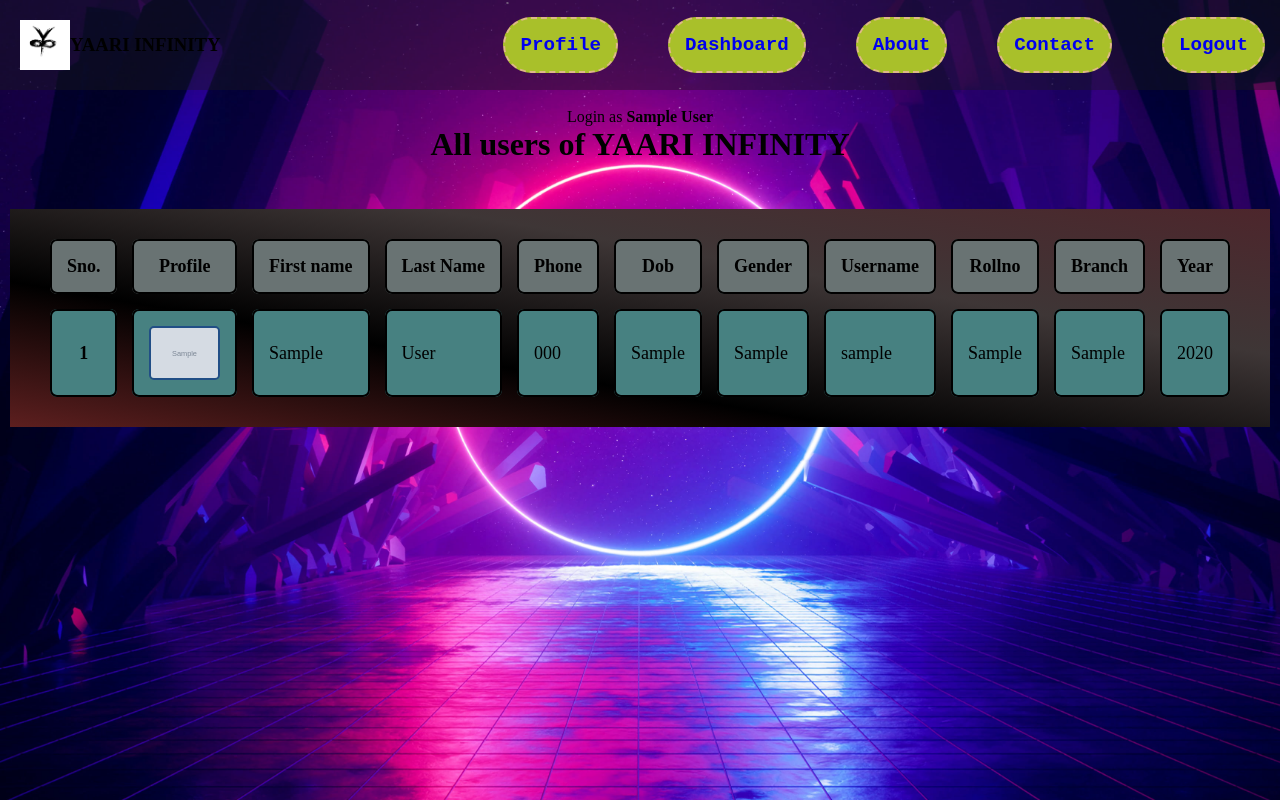
After one commit to dsak789/Yaari-Infinity, a PHP site: page /friends/allusers.php in a window 1280 px wide. The commit adds this page. Run offline with PHP 8.4, Linux system fonts and the light colour scheme; the visitor is signed in with stand-in values (Sample User, id 1); tables that the repository leaves empty or names only in its code hold one stand-in row (values such as "Sample post"); grey boxes marked "Sample" are stand-in pictures.

Commit message:
ALL Users File

```diff
--- a/authentication/emailverification.php
+++ b/authentication/emailverification.php
@@ -26,8 +26,8 @@ if($estat=="verified" && ($eotp==""||$eotp==null)){
     <meta charset="UTF-8">
     <meta http-equiv="X-UA-Compatible" content="IE=edge">
     <meta name="viewport" content="width=device-width, initial-scale=1.0">
-    <link rel="shortcut icon" href="bgimages/my_logo_balck.png" type="image/x-icon">
-    <link rel="stylesheet" href="emailverification.css">
+    <link rel="shortcut icon" href="../images/my_logo_balck.png" type="image/x-icon">
+    <link rel="stylesheet" href="../css/emailverification.css">
     <title>Email Verification</title>
 </head>
 <body>
--- /dev/null
+++ b/css/allusers.css
@@ -0,0 +1,121 @@
+*{
+    padding: 0;
+    margin: 0;
+}
+body{
+    background-image: url("../images/pink_hole.jpg"),linear-gradient(to right top,rgb(247, 166, 3),rgb(120, 20, 20),rgb(0, 0, 198));
+    background-position: center;
+    background-repeat: no-repeat;
+    background-size: cover;
+    min-height: 100vh;
+    overflow-y: auto;
+    max-height: max-content;
+}
+#nav{
+    display: flex;
+    flex-direction: row;
+    align-items: center;
+    justify-items: center;
+    background-color: rgba(26, 25, 25, 0.406)
+}
+.divlogo{
+    display: flex;
+    flex-direction: row;
+    align-items: center;
+    padding: 20px;
+}
+#logo{
+    height: 50px;
+    width: 50px;
+}
+#link{
+    text-align: center;
+    align-items: center;
+    justify-items: center;
+    display: flex;
+    flex-direction: row;
+    gap: 50px;
+    margin: 15px;
+    margin-left: auto;
+}
+#link a{
+    padding: 15px;
+    font-size: larger;
+    font-family:'Courier New', Courier, monospace;
+    font-weight:550;
+    border: 2px dashed burlywood;
+    background-color: rgb(169, 192, 42);
+    text-decoration: none;
+    border-radius: 50px;
+    width: max-content;
+}
+#profiledetails{
+    background-color: rgba(29, 116, 193, 0.365);
+    min-height: fit-content;
+    padding: 15px;
+    margin-top: 0%;
+    margin: 2% 20% 7% 20%;
+    border-radius: 15px;
+}
+.dp{
+    text-align: center;
+    height: 350px;
+    font-size: 50px;
+}
+#profilepic{
+    align-items: center;
+
+    height: 250px;
+    width: 250px;
+    border-radius: 50%;
+    box-shadow: inset;
+}
+ul{
+    text-align: center;
+    font-size: 30px;
+    color: #b4b5e7;
+}
+li{
+    text-align: justify;
+    align-items: center;
+    justify-content: center;
+    color:rgb(7, 15, 23);
+    background-color: #594e4e;
+    border-radius: 15px;
+    font-size: large;
+    list-style-type: none;
+    padding: 15px;
+}
+nav{
+    margin: 5% 30% 2% 30%;
+    background-color: #594e4e;
+    padding: 15px;
+    text-align: center;
+    align-items: center;
+    justify-content: space-evenly;
+    border-radius: 150px;
+}
+table{
+    margin: 10px;
+    justify-items: center;
+    display: grid;
+    font-size: large;
+    padding: 15px;
+    empty-cells: hide;
+    overflow-y: auto;
+    background-color: #ff0505f2;
+    max-height: 700px;
+    border: 0px ;
+    background-image: linear-gradient(to left bottom,rgb(77, 38, 44),rgb(62, 54, 54),black,rgb(93, 31, 31));
+}
+th,td{
+    padding: 15px;
+    border-radius: 7px;
+    border: 2px double;
+
+}
+#dp{
+    display: block;
+    border: 2px solid rgba(12, 50, 139, 0.632);
+    border-radius: 5px;
+}
--- a/dashboard/index.php
+++ b/dashboard/index.php
@@ -26,7 +26,7 @@ if($query){
     <meta http-equiv="X-UA-Compatible" content="IE=edge">
     <meta name="viewport" content="width=device-width, initial-scale=1.0">
     <link rel="stylesheet" href="../css/dashboard.css">
-    <link rel="shortcut icon" href="bgimages/my_logo_balck.png" type="image/x-icon">
+    <link rel="shortcut icon" href="../images/my_logo_balck.png" type="image/x-icon">
     <title>Dashboard | <?php echo $nm ." ". $id ?> </title>
 </head>
 <body>
--- /dev/null
+++ b/friends/allusers.php
@@ -0,0 +1,111 @@
+
+<?php
+
+session_start();
+if(isset($_SESSION['userid'])){
+
+$id=$_SESSION['userid'];
+$name=$_SESSION['name'];
+
+?>
+<!DOCTYPE html>
+<html lang="en">
+    <head>
+    <meta charset="UTF-8">
+    <meta http-equiv="X-UA-Compatible" content="IE=edge">
+    <meta name="viewport" content="width=device-width, initial-scale=1.0">
+    <!-- <link rel='stylesheet' href='showusers.css'></head> -->
+    <link rel="stylesheet" href="../CSS/allusers.css">
+    <link rel="shortcut icon" href="../images/my_logo_balck.png" type="image/x-icon">
+    <title>Show Users | <?php echo $name ." ". $id ?></title>
+</head>
+<body>
+    <div id="nav">
+        <div class="divlogo">
+
+            <img src="../images/my_logo_balck.png" alt="SAK789" id="logo" height="100" width="100">
+            <h3> YAARI INFINITY</h3>
+
+        </div>
+
+        <div id="link">
+            <a href="profile.php">Profile</a>
+            <a href="dashboard.php">Dashboard</a>
+            <a href="about.html">About</a>
+            <a href="contact.html">Contact</a>
+            <a href="signout.php">Logout</a>
+        </div>
+
+    </div>
+    </body>
+    </html>
+
+
+    <?php
+echo "<center><br>Login as <strong>$name</strong><h1>All users of YAARI INFINITY</h1></center><br>";
+// $ofcon=mysqli_connect("localhost","root","","practice");
+require("../dbcon.php");
+if(!$con){
+    echo "Connection Falied";
+}
+$all="SELECT * from users";
+$users=mysqli_query($con,$all);
+if($users){
+    $i=0;
+    echo "<center><table bgcolor='363636' cellpadding='08' cellspacing='15' border=`2`>
+    <tr bgcolor='697373'>
+    <th>Sno.</th>
+    <th>Profile</th>
+    <th>First name</th>
+    <th>Last Name</th>
+    <th>Phone</th>
+    <th>Dob</th>
+    <th>Gender</th>
+    <th>Username</th>
+    <th>Rollno</th>
+    <th>Branch</th>
+    <th>Year</th>
+    </tr> ";
+
+    while($usr=mysqli_fetch_assoc($users)){
+        $i++;
+        //  echo "<br>". $usr['fname']."".$usr['lname']."<hr>";
+
+        $img=$usr['profile'];
+        $fn=$usr['fname'];
+        $ln=$usr['lname'];
+        $ph=$usr['phoneno'];
+        $dob=$usr['dob'];
+        $gen=$usr['gender'];
+        $un=$usr['username'];
+        $rno=$usr['rollno'];
+        $br=$usr['branch'];
+        $yr=$usr['year'];
+
+        echo "<tr bgcolor='478181'>
+            <th>$i</th>
+            <td align='center'><img src='$img' height='50' widht='50' id='dp' ></td>
+            <td>$fn</td>
+            <td>$ln</td>
+            <td>$ph</td>
+            <td>$dob</td>
+            <td>$gen</td>
+            <td>$un</td>
+            <td>$rno</td>
+            <td>$br</td>
+            <td>$yr</td>
+       </tr> ";
+    }
+    echo"<br>
+    </table></center>";
+}
+// echo "<br><a href='signout.php'><Button>Logout</Button></a>";
+
+}
+else{
+    echo "Sessions Expired<br><hr>";
+    echo "<br><a href='login.php'><Button>Login</Button></a>";
+    header("Location:index.php");
+}
+
+?>
--- a/nav/about.html
+++ b/nav/about.html
@@ -4,8 +4,8 @@
     <meta charset="UTF-8">
     <meta http-equiv="X-UA-Compatible" content="IE=edge">
     <meta name="viewport" content="width=device-width, initial-scale=1.0">
-    <link rel="stylesheet" href="about.css">
-    <link rel="shortcut icon" href="bgimages/my_logo_balck.png" type="image/x-icon">
+    <link rel="stylesheet" href="../css/about.css">
+    <link rel="shortcut icon" href="../images/my_logo_balck.png" type="image/x-icon">
     <title>ABOUT | DTU</title>
 </head>
 <body>
```
Also changed, not shown: css/emailverification.css (added, +114 -0 lines), nav/contact.html (+5 -5 lines), profiles/1437890Snapchat-998470219.jpg (added).
